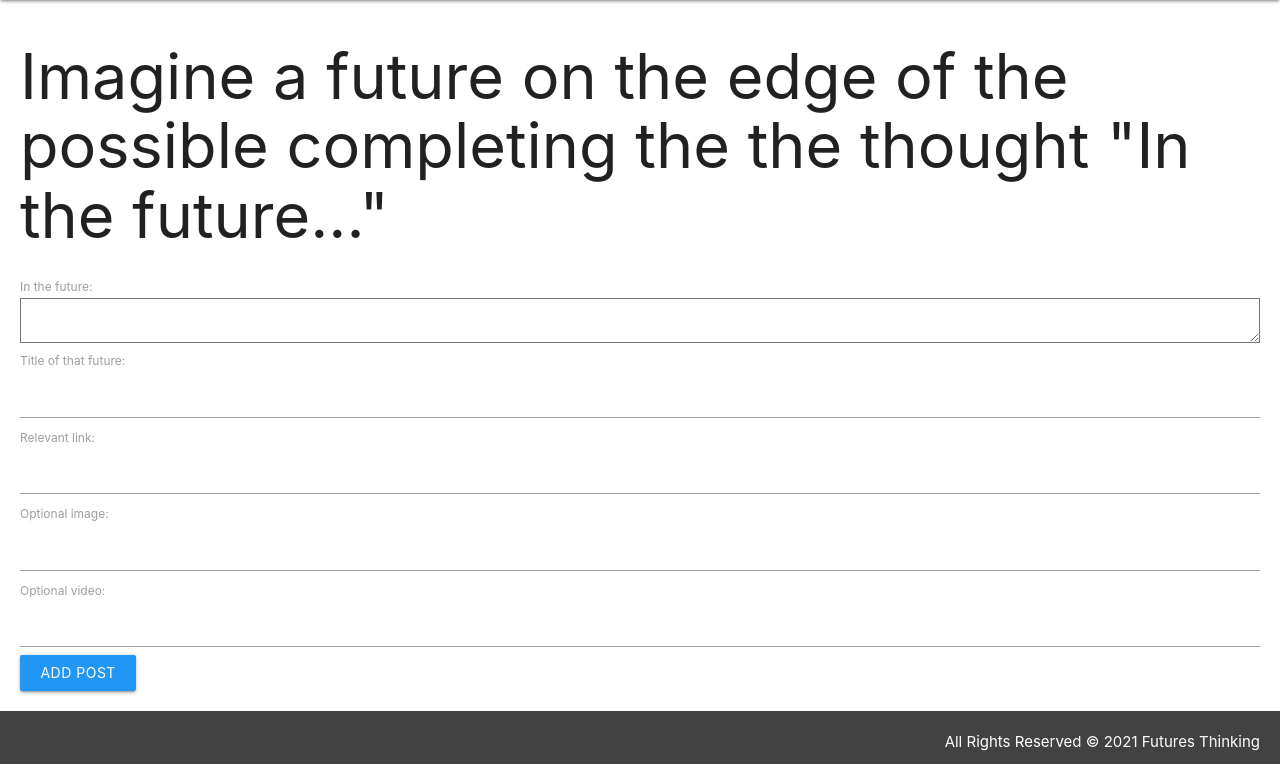
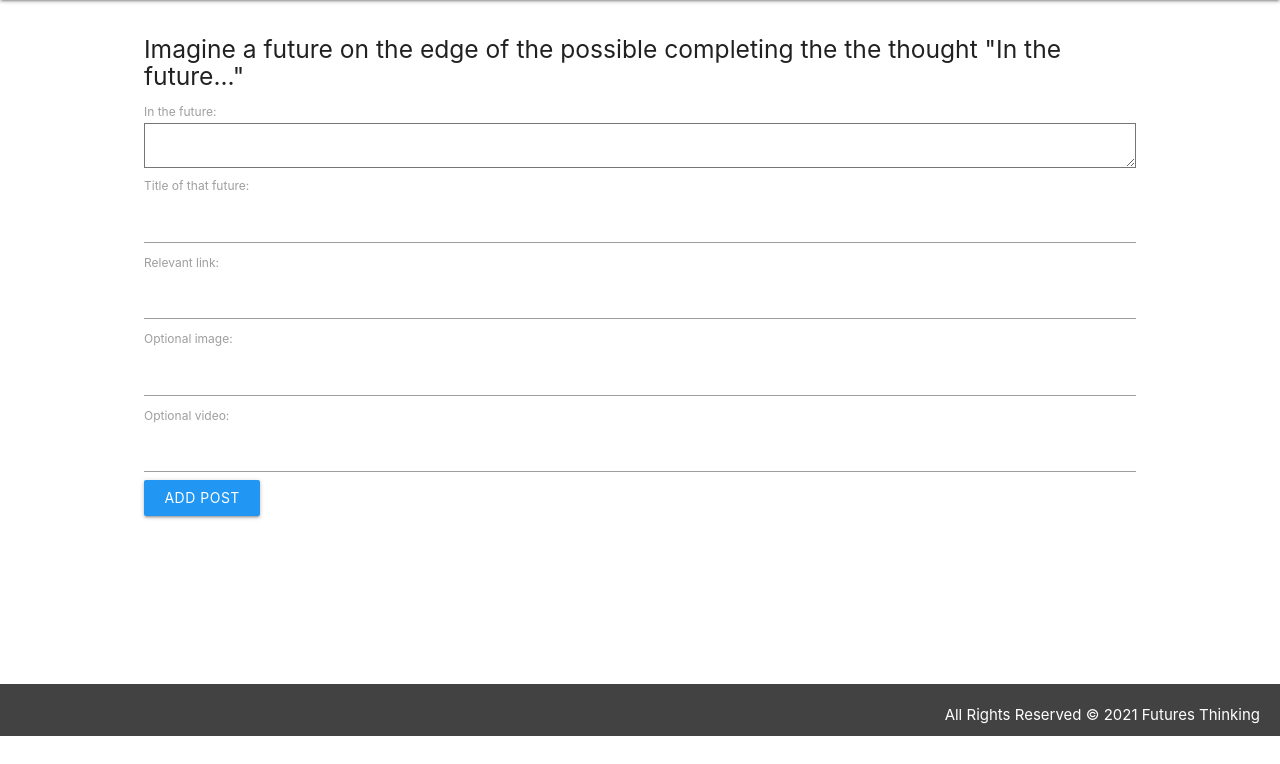
Before and after one commit to tylerrice121/Futures_Thinking, a Django app: page /entry/create/ in a window 1280 px wide. Shown: the part 64-828 px from the top of the page. After the commit the page ends 800 px from the top, so only its background shows below. Run offline with Django 3.2, Linux system fonts and the light colour scheme; the visitor is signed in with stand-in values (Sample User, id 1).

Commit message:
wip styling form page

```diff
--- a/main_app/static/css/style.css
+++ b/main_app/static/css/style.css
@@ -112,3 +112,24 @@ footer {
     align-content: center;
     text-align: center;
 }
+.bigcontainer{
+    display: flex;
+    justify-content: center;
+    margin-top: 20px;
+}
+
+.formcontainer{
+    width: 80%;
+    height: 100%;
+    display: flex;
+    align-self: center;
+    flex-direction: column;
+    align-content: center;
+    justify-self: center;
+    justify-content: center;
+    margin: 0;
+}
+
+.formcontainer .addpost{
+    text-align: center;
+}
--- a/main_app/templates/feed.html
+++ b/main_app/templates/feed.html
@@ -1,7 +1,7 @@
 {% extends 'base.html' %}
 {% block content %}
 <div class="top">
-    <h3 class="title">Futures</h3>
+    <h4 class="title">Futures</h4>
     <div class="tags">
         {% for tag in tags %}
         <a class="tag"href="{% url 'posts_by_tag' tag.slug %}"> #{{ tag.name }}</a>
--- a/main_app/templates/main_app/userentries_form.html
+++ b/main_app/templates/main_app/userentries_form.html
@@ -1,18 +1,21 @@
 {% extends 'base.html' %}
 {% block content %}
 
-<!-- {% if object %} -->
-<h1>Update {{object.name}}</h1>
-<!-- {% else %} -->
-<h1>Imagine a future on the edge of the possible completing the the thought "In the future..." </h1>
-<!-- {% endif %} -->
+<div class="bigcontainer">
+    <div class="formcontainer">
+        {% if object %}
+        <h3>Update {{object.name}}</h3>
+        {% else %}
+        <h5>Imagine a future on the edge of the possible completing the the thought "In the future..." </h5>
+        {% endif %}
         <form action="" method="post">
             <table></table>
             {% csrf_token %}
-
                 {{ form.as_p }}
             </table>
-    <input class="btn blue" type="submit" value="{%if object%} Update Post {%else%} Add Post {%endif%}">
+            <input class="btn blue addpost" type="submit" value="{%if object%} Update Post {%else%} Add Post {%endif%}">
         </form>
+    </div>
+</div>
 
 {% endblock %}
--- a/main_app/templates/profile/index.html
+++ b/main_app/templates/profile/index.html
@@ -1,7 +1,7 @@
 {% extends 'base.html' %}
 {% block content %}
 <div class="top">
-    <h3 class="title">My Futures</h3>
+    <h4 class="title">My Futures</h4>
 </div>
 {% if object_list %}
 <div class="cards">
```
Lines whose indentation alone changed are shown as unchanged.
